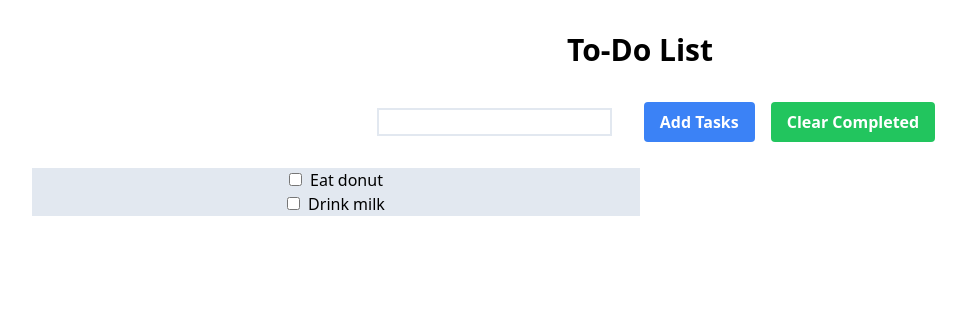
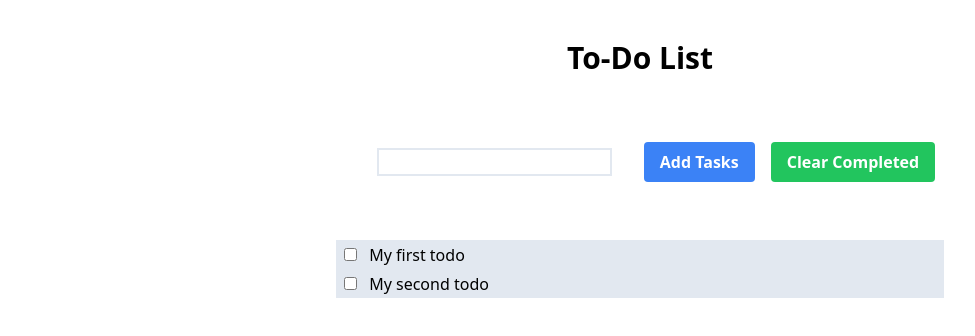
Before and after one commit to RavenSecurity/React-to-do-list, a React (Create React App) app: page / in a window 1280 px wide. Shown: the top 336 px of the page, without its empty margins (0-975 px from the left). Built offline with nearby package versions, Linux system fonts and the light colour scheme.

Commit message:
tailwind done

```diff
--- a/src/App.js
+++ b/src/App.js
@@ -7,11 +7,13 @@ import ClearTasks from './ClearTasks';
 function App() {
   return (
     <>
-    <div className='text-center m-8'>
+    <div className='m-8 flex flex-col items-center'>
     <h1 className="text-3xl font-bold m-2">To-Do List</h1>
+    <div className='flex m-8 items-center'>
     <Input />
     <Submit />
     <ClearTasks />
+    </div>
     <TodoList />
     </div>
     </>
--- a/src/ClearTasks.js
+++ b/src/ClearTasks.js
@@ -2,6 +2,6 @@ import React from 'react'
 
 export default function ClearTasks() {
   return (
-    <button className="bg-green-500 hover:bg-green-700 text-white font-bold py-2 px-4 rounded">Clear Completed</button>
+    <button className="bg-green-500 hover:bg-green-700 text-white font-bold py-2 px-4 rounded h-10">Clear Completed</button>
   )
 }
--- a/src/Submit.js
+++ b/src/Submit.js
@@ -2,7 +2,7 @@ import React from 'react'
 
 export default function Submit() {
   return (
-    <button className="mr-4 bg-blue-500 hover:bg-blue-700 text-white font-bold py-2 px-4 rounded">Add Tasks</button>
+    <button className="mr-4 bg-blue-500 hover:bg-blue-700 text-white font-bold py-2 px-4 rounded h-10">Add Tasks</button>
 
   )
 }
--- a/src/TodoList.js
+++ b/src/TodoList.js
@@ -1,12 +1,17 @@
-import React from 'react'
+import React, { useState } from 'react'
 
-export default function TodoList( todos ) {
+export default function TodoList() {
+  const initialTodos  = ["My first todo", "My second todo"];
+  const [todos, setTodos] = useState(initialTodos);
   return (
-    <div className='tasks bg-slate-200 w-6/12 flex justify-center'>
-      <ul className='flex flex-col'>
-        <li><input type="checkbox" className="mr-2"/>Eat donut</li>
-        <li><input type="checkbox" className="mr-2"/>Drink milk</li>
-      </ul>
+    <div className='tasks bg-slate-200 w-6/12'>
+    <ul className=''>
+      {todos.map((todo) => (
+        <li>
+          <input type="checkbox" className="m-2"/> {todo}
+        </li>
+      ))}
+    </ul>
     </div>
   )
 }
```
